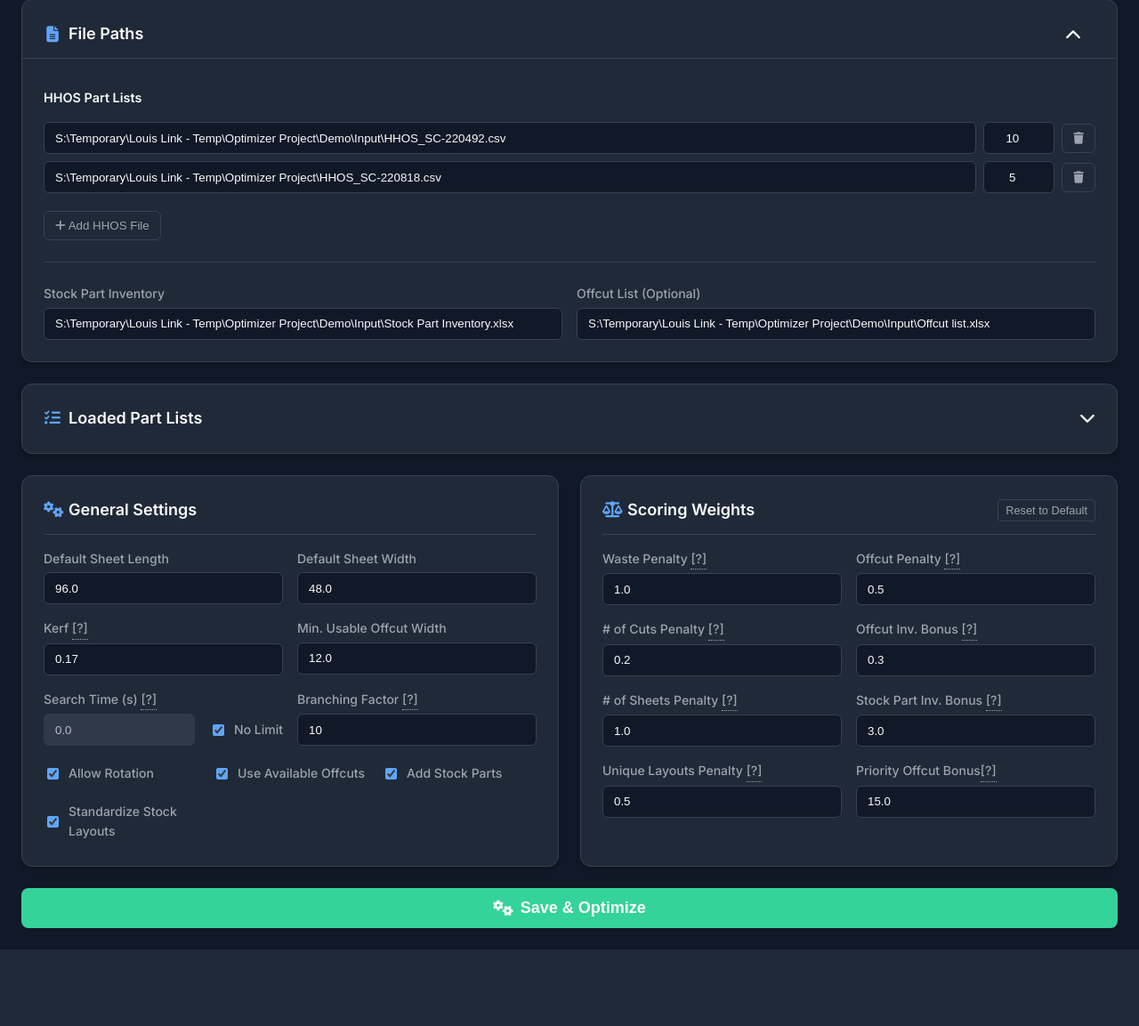
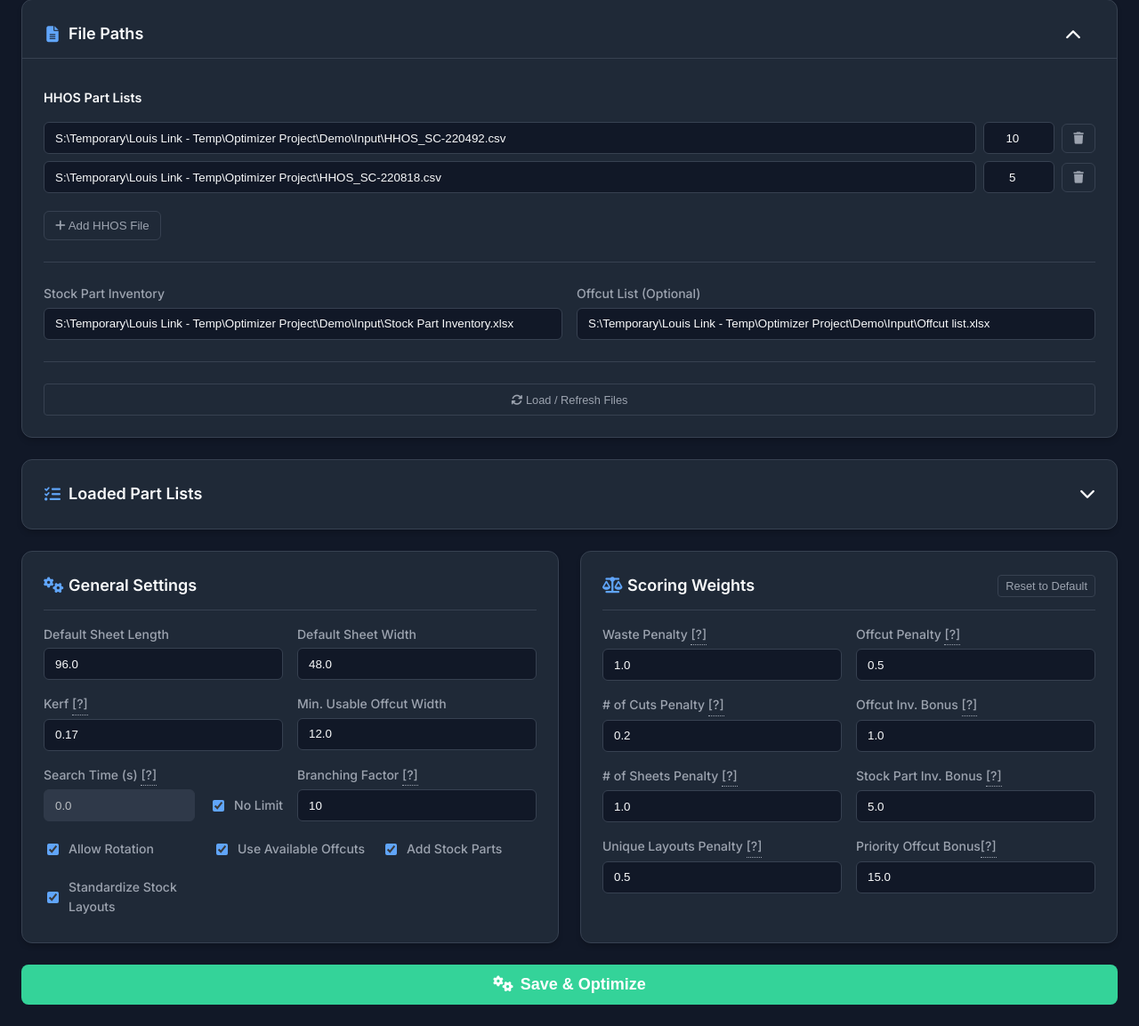
Before and after one commit to linklouis/Optimizer-App, a Flask app: page / in a window 1280 px wide, after a click on "File Paths". Shown: the part 176-1329 px from the top of the page at 89% size. Before the commit the page ends 1243 px from the top, so only its background shows below. Run offline with Flask 3, Linux system fonts and the light colour scheme.

Commit message:
Hitting enter in Configuration no longer starts optimization, removed flicker when updating results page

```diff
--- a/app.py
+++ b/app.py
@@ -1,4 +1,4 @@
-from flask import Flask, request, render_template, flash, session, jsonify, Response
+from flask import Flask, request, render_template, flash, session, jsonify, Response, redirect, url_for
 import os
 import json
 import pandas as pd
@@ -118,8 +118,17 @@ def run_optimization_task(task_id, config):
                 tasks[task_id]['status'] = 'error'
                 tasks[task_id]['result'] = {"error": f"An error occurred: {e}"}
 
-@app.route('/')
+@app.route('/', methods=['GET', 'POST'])
 def home():
+    if request.method == 'POST':
+        # This branch handles the "Load / Refresh Files" submission
+        config = load_config()
+        config = update_config_from_form(config, request.form)
+        save_config(config)
+        # Redirect to the GET route to show the updated page
+        return redirect(url_for('home'))
+
+    # This is the existing GET request logic
     config = load_config()
     hhos_file_contents, all_stock_parts_list, all_offcuts_list = [], [], []
 
--- a/config.json
+++ b/config.json
@@ -61,9 +61,9 @@
     "w_waste": 1.0,
     "w_offcut": 0.5,
     "w_cuts": 0.2,
-    "w_quantity": 0.3,
+    "w_quantity": 1.0,
     "w_sheets": 1.0,
-    "w_stock_fill": 3.0,
+    "w_stock_fill": 5.0,
     "w_unique_layouts": 0.5,
     "standardize_stock_layouts": true,
     "selected_offcuts": [
@@ -104,13 +104,7 @@
         "S:\\Temporary\\Louis Link - Temp\\Optimizer Project\\Demo\\Input\\HHOS_SC-220492.csv_2",
         "S:\\Temporary\\Louis Link - Temp\\Optimizer Project\\Demo\\Input\\HHOS_SC-220492.csv_3",
         "S:\\Temporary\\Louis Link - Temp\\Optimizer Project\\Demo\\Input\\HHOS_SC-220492.csv_4",
-        "S:\\Temporary\\Louis Link - Temp\\Optimizer Project\\Demo\\Input\\HHOS_SC-220492.csv_5",
-        "S:\\Temporary\\Louis Link - Temp\\Optimizer Project\\HHOS_SC-220818.csv_0",
-        "S:\\Temporary\\Louis Link - Temp\\Optimizer Project\\HHOS_SC-220818.csv_1",
-        "S:\\Temporary\\Louis Link - Temp\\Optimizer Project\\HHOS_SC-220818.csv_2",
-        "S:\\Temporary\\Louis Link - Temp\\Optimizer Project\\HHOS_SC-220818.csv_3",
-        "S:\\Temporary\\Louis Link - Temp\\Optimizer Project\\HHOS_SC-220818.csv_4",
-        "S:\\Temporary\\Louis Link - Temp\\Optimizer Project\\HHOS_SC-220818.csv_5"
+        "S:\\Temporary\\Louis Link - Temp\\Optimizer Project\\Demo\\Input\\HHOS_SC-220492.csv_5"
     ],
     "required_stock_parts": [],
     "beam_width": null,
--- a/config_manager.py
+++ b/config_manager.py
@@ -12,7 +12,7 @@ DEFAULT_CONFIG = {
     'selected_stock_parts': [],
     'required_stock_quantities': {},
     'dark_mode': False,
-    'w_waste': 1.0, 'w_offcut': 0.5, 'w_cuts': 0.2, 'w_quantity': 0.3,
+    'w_waste': 1.0, 'w_offcut': 0.5, 'w_cuts': 0.2, 'w_quantity': 0.7,
     'w_sheets': 1.0, 'w_stock_fill': 3.0,'w_unique_layouts': 0.5,
     'standardize_stock_layouts': True,
     'selected_offcuts': [],
--- a/static/js/main.js
+++ b/static/js/main.js
@@ -7,7 +7,8 @@ document.addEventListener('DOMContentLoaded', function() {
         if (stateHistory.length === 0) return;
 
         const loadingOverlay = document.getElementById('loading-overlay');
-        loadingOverlay.style.display = 'flex';
+        // Prevent loading flicker on fast actions
+        let timer = setTimeout(() => loadingOverlay.style.display = 'flex', 200);
 
         const previousState = stateHistory.pop();
 
@@ -29,6 +30,7 @@ document.addEventListener('DOMContentLoaded', function() {
             console.error('Error undoing action:', error);
             alert(`Failed to undo: ${error.message}`);
         } finally {
+            clearTimeout(timer);
             if (loadingOverlay) loadingOverlay.style.display = 'none';
         }
     }
@@ -51,7 +53,8 @@ document.addEventListener('DOMContentLoaded', function() {
 
         stateHistory.push(JSON.parse(JSON.stringify(currentState)));
         const loadingOverlay = document.getElementById('loading-overlay');
-        loadingOverlay.style.display = 'flex';
+        // Prevent loading flicker on fast actions
+        let timer = setTimeout(() => loadingOverlay.style.display = 'flex', 200);
 
         try {
             const response = await fetch('/update_layout', {
@@ -74,6 +77,7 @@ document.addEventListener('DOMContentLoaded', function() {
             console.error('Error updating layout:', error);
             alert(`Failed to update layout: ${error.message}`);
         } finally {
+            clearTimeout(timer);
             loadingOverlay.style.display = 'none';
         }
     }
@@ -91,8 +95,31 @@ document.addEventListener('DOMContentLoaded', function() {
     // Main optimization form submission
     const configForm = document.querySelector('.config-form');
     if (configForm) {
+        // Control form submission via Enter key
+        configForm.addEventListener('keydown', (e) => {
+            if (e.key === 'Enter' && (e.target.type === 'text' || e.target.type === 'number')) {
+                const parentCard = e.target.closest('.card');
+                const cardTitle = parentCard?.querySelector('.card-title')?.textContent || '';
+
+                // Allow enter to submit only from settings/weights cards
+                if (cardTitle.includes('General Settings') || cardTitle.includes('Scoring Weights')) {
+                    // Do nothing, allow submission to bubble up
+                } else {
+                    // Prevent submission from other cards (e.g., File Paths, Manage Parts)
+                    e.preventDefault();
+                }
+            }
+        });
+
         configForm.addEventListener('submit', async (e) => {
-            e.preventDefault();
+            // Differentiate between 'refresh' and 'optimize' actions
+            const action = e.submitter?.name === 'action' ? e.submitter.value : 'optimize';
+
+            if (action === 'refresh_files') {
+                return; // Allow default form submission for refresh
+            }
+
+            e.preventDefault(); // Prevent default for optimization
 
             const loadingOverlay = document.getElementById('loading-overlay');
             const progressBarFill = document.getElementById('progress-bar-fill');
--- a/static/js/renderer.js
+++ b/static/js/renderer.js
@@ -54,16 +54,22 @@ function renderResults(result) {
             const p_class = part.is_stock_part ? 'stock-part' : 'job-part';
             const label = part.is_stock_part ? 'STOCK' : (part.label || '');
 
+            let labelTransform = '';
+            // If part is too narrow for horizontal text, rotate the label
+            if (p_wid < (label.length * 1.8) && p_len > p_wid) { // 1.8 is an estimate for character width
+                labelTransform = `transform="rotate(-90, ${p_wid / 2}, ${p_len / 2})"`;
+            }
+
             let dimLabels = '';
             if (p_wid > 8 && p_len > 8) {
-                const textOffset = 1.5; // Using your preferred value
+                const textOffset = 1.5;
                 dimLabels += `<text class="inner-dim-text" x="${p_wid/2}" y="${textOffset}" dominant-baseline="hanging" text-anchor="middle">${p_wid.toFixed(2)}</text>`;
                 dimLabels += `<text class="inner-dim-text" x="${textOffset}" y="${p_len/2}" transform="rotate(-90, ${textOffset}, ${p_len/2})" dominant-baseline="middle" text-anchor="middle">${p_len.toFixed(2)}</text>`;
             }
 
             svgContent += `<g class="part-group interactive-item" transform="translate(${part.x},${svg_y})" data-item-index="${index}" data-item-type="${itemType}">
                             <rect class="${p_class}" width="${p_wid}" height="${p_len}"/>
-                            <text class="part-label" x="${p_wid/2}" y="${p_len/2}" dominant-baseline="middle" text-anchor="middle">${label}</text>
+                            <text class="part-label" x="${p_wid/2}" y="${p_len/2}" dominant-baseline="middle" text-anchor="middle" ${labelTransform}>${label}</text>
                             ${dimLabels}
                         </g>`;
         });
@@ -75,7 +81,7 @@ function renderResults(result) {
 
             let dimLabels = '';
             if (o_wid > 8 && o_len > 8) {
-                const textOffset = 1.5; // Applying consistent positioning to offcuts
+                const textOffset = 1.5;
                 dimLabels += `<text class="inner-dim-text" x="${o_wid/2}" y="${textOffset}" dominant-baseline="hanging" text-anchor="middle">${o_wid.toFixed(2)}</text>`;
                 dimLabels += `<text class="inner-dim-text" x="${textOffset}" y="${o_len/2}" transform="rotate(-90, ${textOffset}, ${o_len/2})" dominant-baseline="middle" text-anchor="middle">${o_len.toFixed(2)}</text>`;
             }
--- a/static/js/ui.js
+++ b/static/js/ui.js
@@ -95,9 +95,26 @@ function setupFormControls() {
     function setupSelector(type) {
         const selectAllBtn = document.getElementById(`select-all-${type}`);
         const deselectAllBtn = document.getElementById(`deselect-all-${type}`);
-        const selector = document.querySelector(`.${type}-selector`);
-        selectAllBtn?.addEventListener('click', () => selector.querySelectorAll(`input[name^="selected_"]`).forEach(cb => cb.checked = true));
-        deselectAllBtn?.addEventListener('click', () => selector.querySelectorAll(`input[name^="selected_"]`).forEach(cb => cb.checked = false));
+
+        // Use a more specific selector to distinguish between stock and offcut lists
+        const containerSelector = (type === 'stock')
+            ? '.stock-selector:not(.offcut-selector)'
+            : `.${type}-selector`;
+
+        const selectorContainer = document.querySelector(containerSelector);
+
+        if (!selectAllBtn || !deselectAllBtn || !selectorContainer) return;
+
+        selectAllBtn.addEventListener('click', () => {
+            selectorContainer.querySelectorAll('input[type="checkbox"]').forEach(cb => {
+                if (!cb.disabled) cb.checked = true;
+            });
+        });
+        deselectAllBtn.addEventListener('click', () => {
+            selectorContainer.querySelectorAll('input[type="checkbox"]').forEach(cb => {
+                if (!cb.disabled) cb.checked = false;
+            });
+        });
     }
     setupSelector('stock');
     setupSelector('offcut');
--- a/templates/index.html
+++ b/templates/index.html
@@ -82,7 +82,7 @@
             </div>
 
             <div id="config" class="tab-content active">
-                <form method="post" class="config-form">
+                <form method="post" action="/" class="config-form">
                     <input type="hidden" name="dark_mode_state" id="dark_mode_state" value="{{ 'on' if config.dark_mode else 'off' }}">
 
                     {% with messages = get_flashed_messages(with_categories=true) %}
@@ -125,6 +125,10 @@
                                     <div><label for="stock_inv_path">Stock Part Inventory</label><input type="text" id="stock_inv_path" name="stock_inv_path" value="{{ config.stock_inv_path }}"></div>
                                     <div><label for="offcut_path">Offcut List (Optional)</label><input type="text" id="offcut_path" name="offcut_path" value="{{ config.offcut_path }}"></div>
                                 </div>
+
+                                <hr class="form-divider">
+                                <button type="submit" name="action" value="refresh_files" class="btn-secondary" style="width: 100%; padding: 0.6rem;"><i class="fa-solid fa-arrows-rotate"></i> Load / Refresh Files</button>
+
                             </div>
                         </details>
                     </section>
@@ -317,7 +321,7 @@
                         </section>
                     </div>
 
-                    <button type="submit" class="submit-button"><i class="fa-solid fa-gears"></i> Save & Optimize</button>
+                    <button type="submit" name="action" value="optimize" class="submit-button"><i class="fa-solid fa-gears"></i> Save & Optimize</button>
                 </form>
             </div>
 
```
Also changed, not shown: misc/TODO.txt (+20 -6 lines), results_manager.py (+6 -1 lines).
